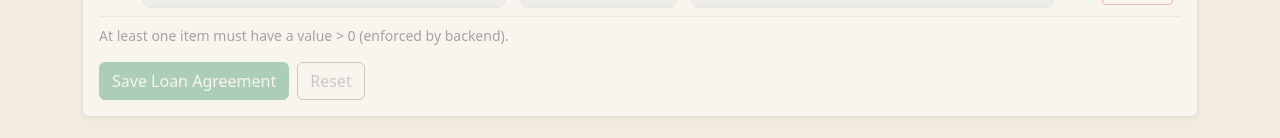
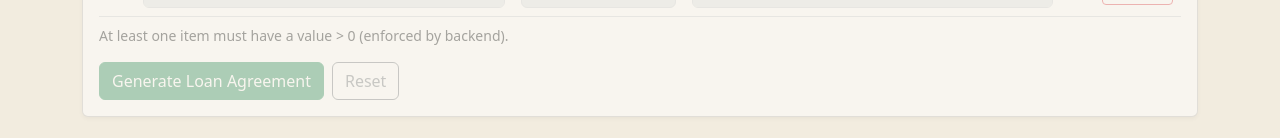
Before and after one commit to WhitelightningDev/hongkongtrust, an Angular app: page /loan-agreement in a window 1280 px wide. Shown: the part 683-821 px from the top of the page. Built offline with nearby package versions, Linux system fonts and the light colour scheme.

Commit message:
`Update button text in loan-agreement.html from "Save Loan Agreement" to "Generate Loan Agreement" when not saving.`

```diff
--- a/src/app/pages/loan-agreement/loan-agreement.html
+++ b/src/app/pages/loan-agreement/loan-agreement.html
@@ -155,7 +155,7 @@
 
           <div class="d-flex gap-2 mt-3">
             <button class="btn btn-success" type="submit" [disabled]="agreementForm.invalid || saveLoading">
-              <span *ngIf="!saveLoading">Save Loan Agreement</span>
+              <span *ngIf="!saveLoading">Generate Loan Agreement</span>
               <span *ngIf="saveLoading" class="spinner-border spinner-border-sm me-2"></span>
               <span *ngIf="saveLoading">Saving…</span>
             </button>
```
